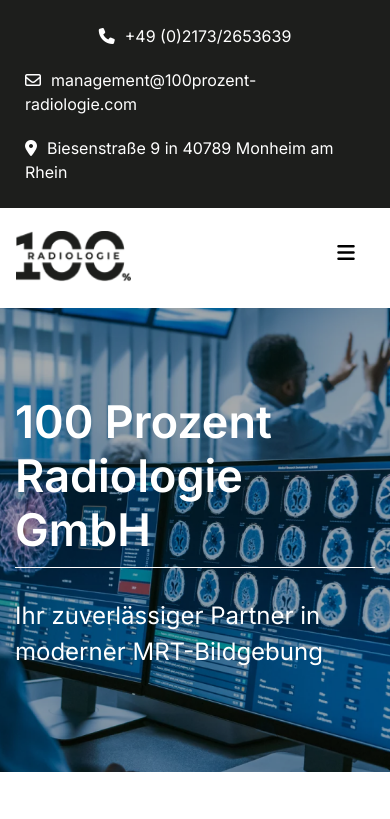
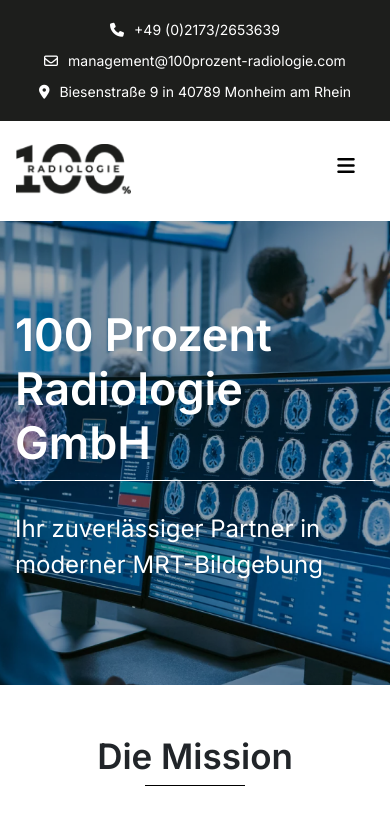
Before and after one commit to owlstechbd/100per, a plain HTML site: page index.html in a window 390 px wide. Shown: the top 819 px of the page. Drawn offline with nearby package versions, Linux system fonts and the light colour scheme; a script that the page names is missing.

Commit message:
responsive

```diff
--- a/css/responsive.css
+++ b/css/responsive.css
@@ -27,10 +27,12 @@
 
     .topber ul{
         flex-wrap: wrap;
+        text-align: center;
         justify-content: center;
     }
-    .topber ul li{
-        margin: 10px;
+    .topber ul li {
+        margin: 5px;
+        font-size: 14px;
     }
     .hero h1{
         font-size: 45px;
```
Also changed, not shown: 2 other files.
